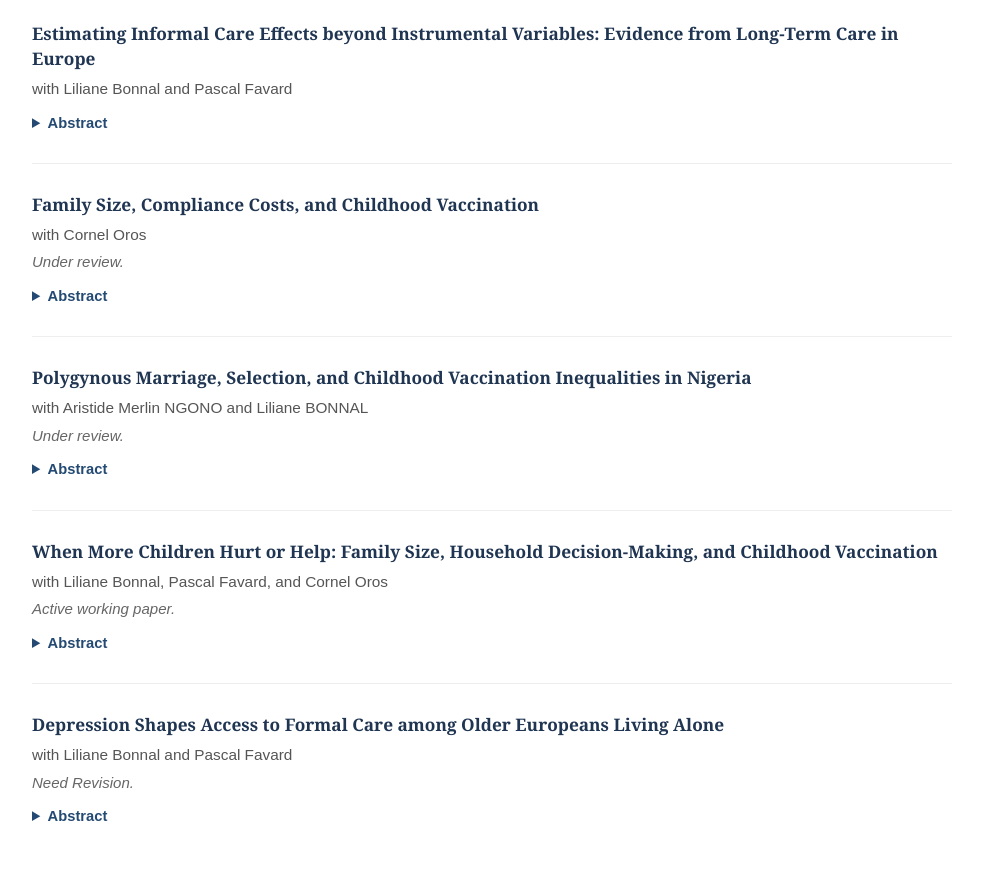
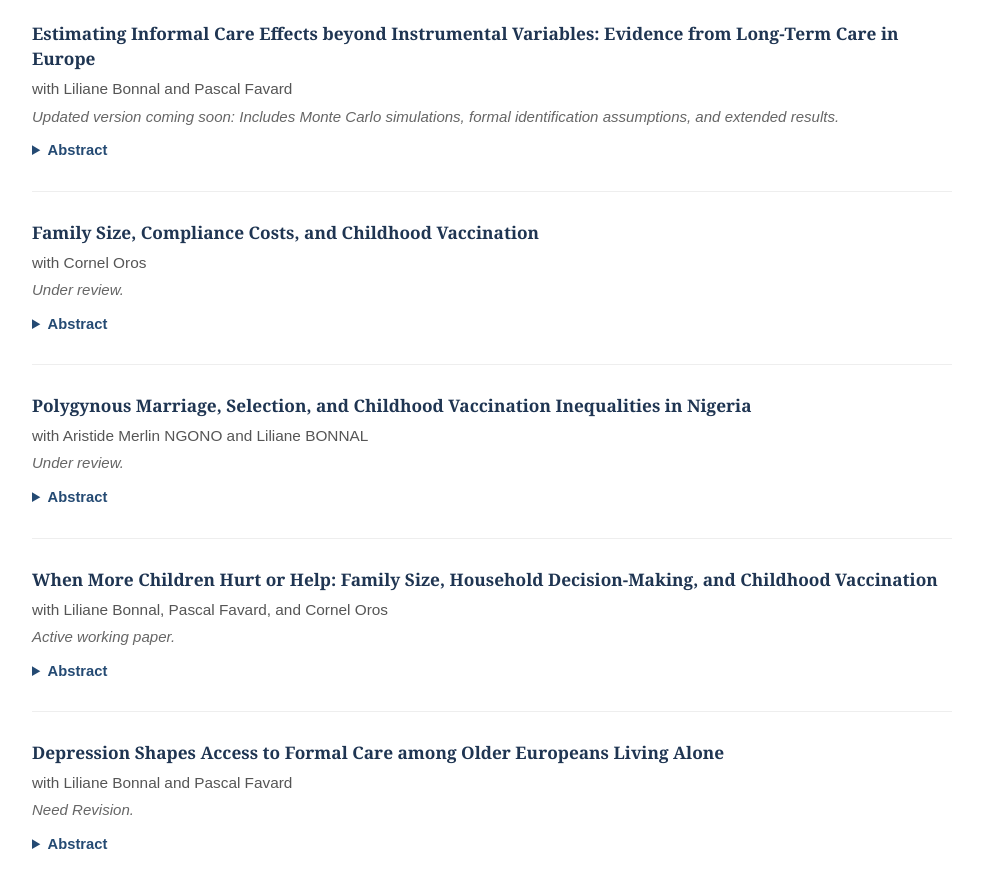
Before and after one commit to KOLANITadandjoa/KOLANITadandjoa, a plain HTML site: page research.html in a window 1280 px wide. Shown: the part 927-1815 px from the top of the page, without its empty margins (148-1131 px from the left). Drawn offline with Linux system fonts and the light colour scheme.

Commit message:
Update research.html

```diff
--- a/research.html
+++ b/research.html
@@ -461,11 +461,9 @@
 
           <div class="paper-authors">
             with Liliane Bonnal and Pascal Favard
-          </div>
+         </div>
 
-          <div class="paper-status">
-
-          </div>
+          <div class="paper-status">Updated version coming soon: Includes Monte Carlo simulations, formal identification assumptions, and extended results.</div>
 
           <details>
 
```
